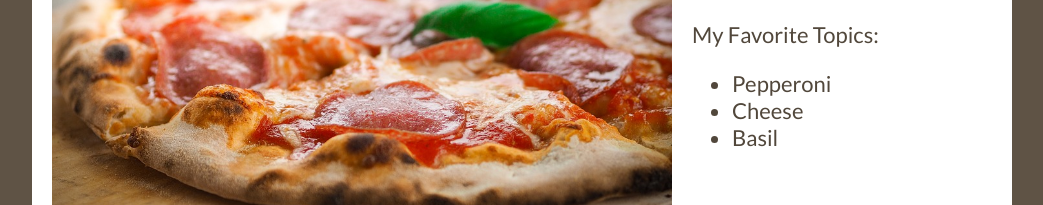
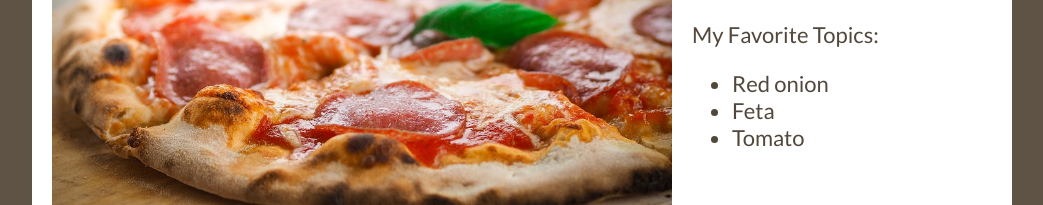
Before and after one commit to Fhawverpachter/Pizza, a plain HTML site: page index.html in a window 1280 px wide. Shown: the part 199-404 px from the top of the page, without its empty margins (118-1161 px from the left). Drawn offline with Linux system fonts and the light colour scheme; a web font is replaced by a local one.

Commit message:
New pizza toppings
Updated HTML with better pizza toppings

```diff
--- a/index.html
+++ b/index.html
@@ -20,9 +20,9 @@
     <h1>Pizza!</h1>
     <p>My Favorite Topics: </p>
     <ul>
-      <li>Pepperoni</li>
-      <li>Cheese</li>
-      <li>Basil</li>
+      <li>Red onion</li>
+      <li>Feta</li>
+      <li>Tomato</li>
     </ul>
   </div>
 </div>
```
